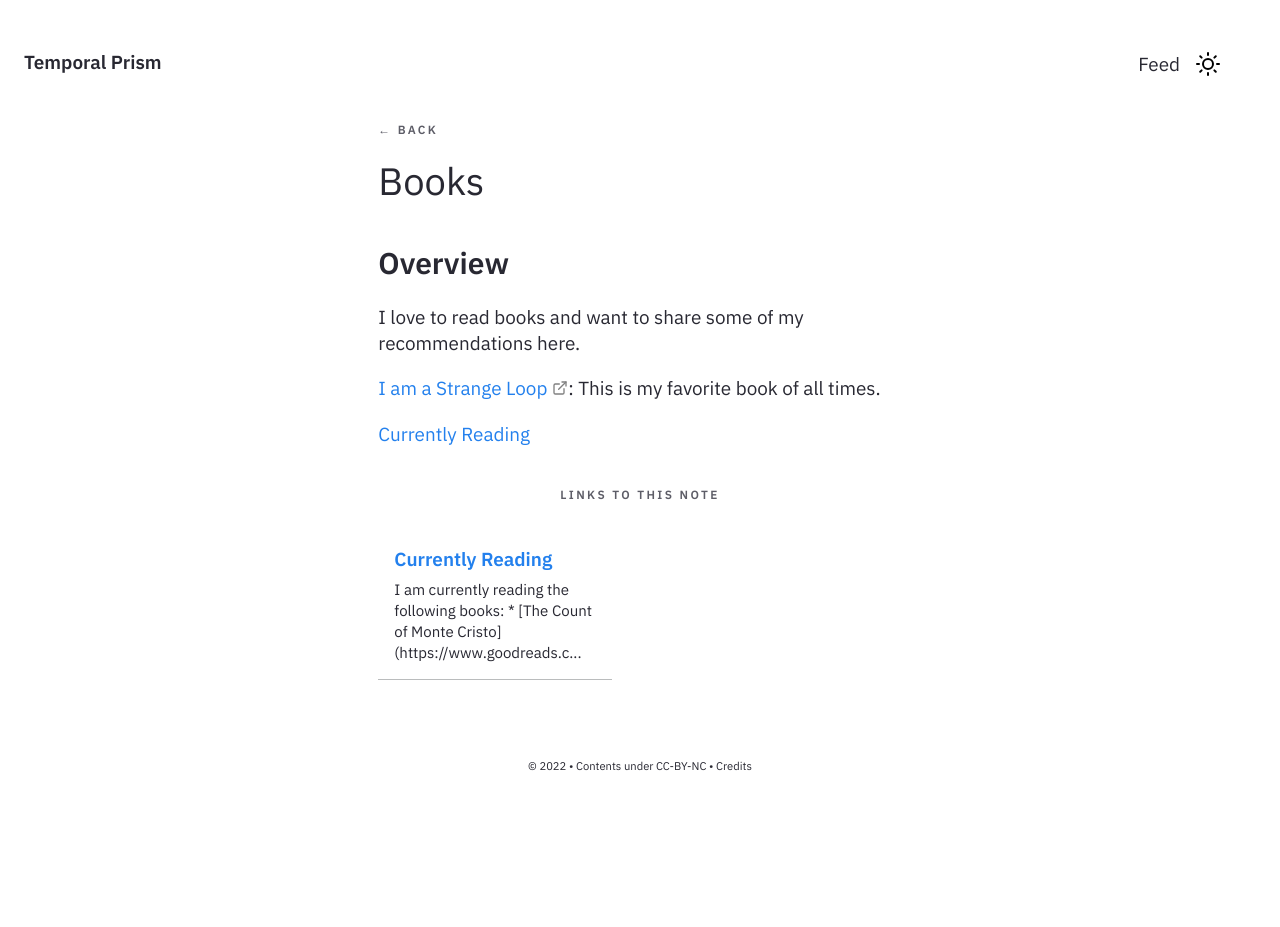
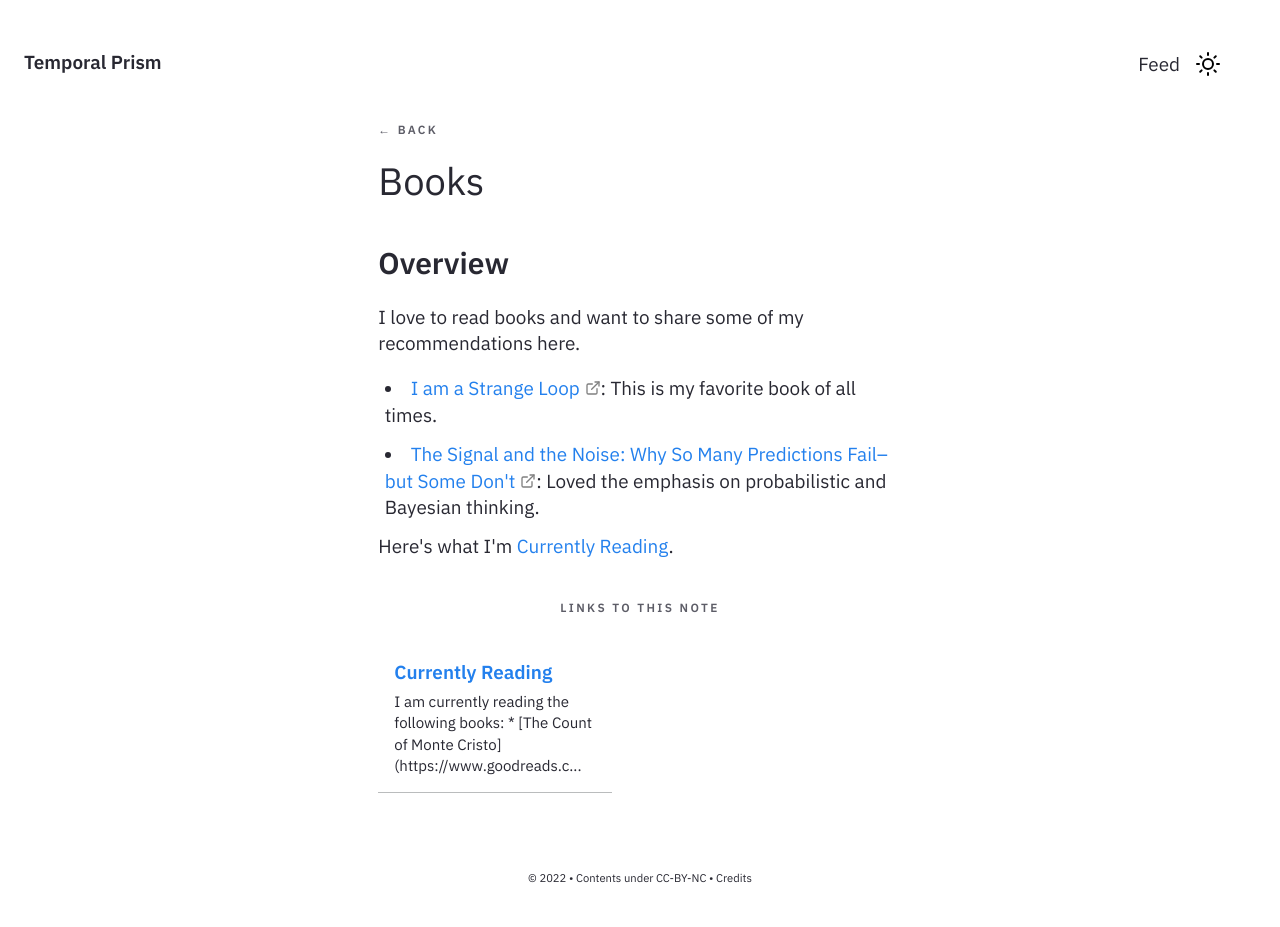
Before and after one commit to temporal-prism/temporal-prism.github.io, a Jekyll site: the page built from _notes/Public/Books.md, in a window 1280 px wide. Built offline with Jekyll 4.4.1, drawn with Linux system fonts in a browser that asks for light colours; before the commit the page ends 900 px from its top, so only the background shows below that.

```diff
--- a/_notes/Public/Books.md
+++ b/_notes/Public/Books.md
@@ -7,7 +7,9 @@ date : 07-04-2022
 ## Overview
 I love to read books and want to share some of my recommendations here.
 
-[I am a Strange Loop](https://en.wikipedia.org/wiki/I_Am_a_Strange_Loop): This is my favorite book of all times.
+* [I am a Strange Loop](https://en.wikipedia.org/wiki/I_Am_a_Strange_Loop): This is my favorite book of all times.
+* [The Signal and the Noise: Why So Many Predictions Fail--but Some Don't](https://www.goodreads.com/book/show/13588394-the-signal-and-the-noise): Loved the emphasis on probabilistic and Bayesian thinking.
 
 
-[[Currently Reading]]
+
+Here's what I'm [[Currently Reading]].
```
